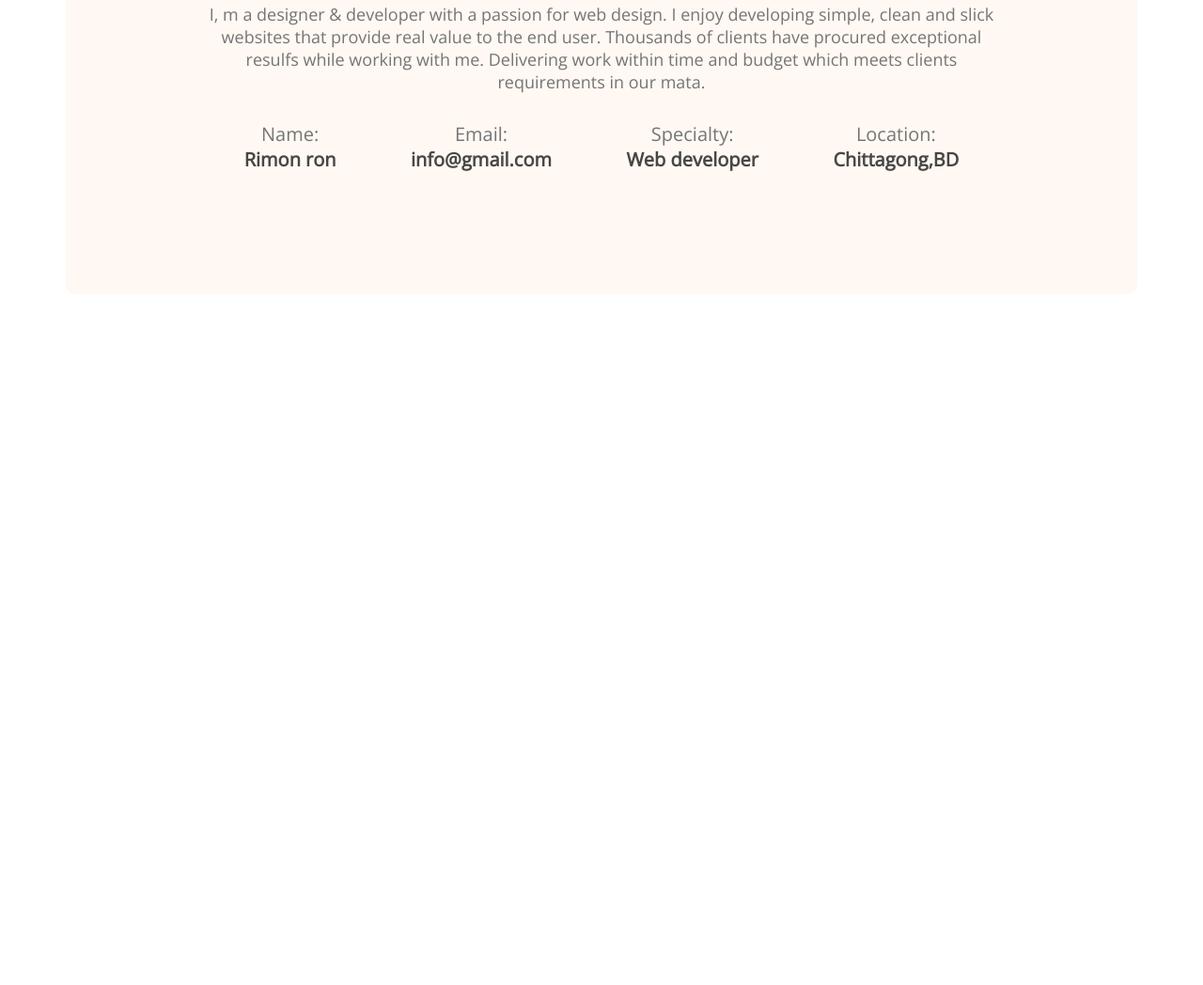
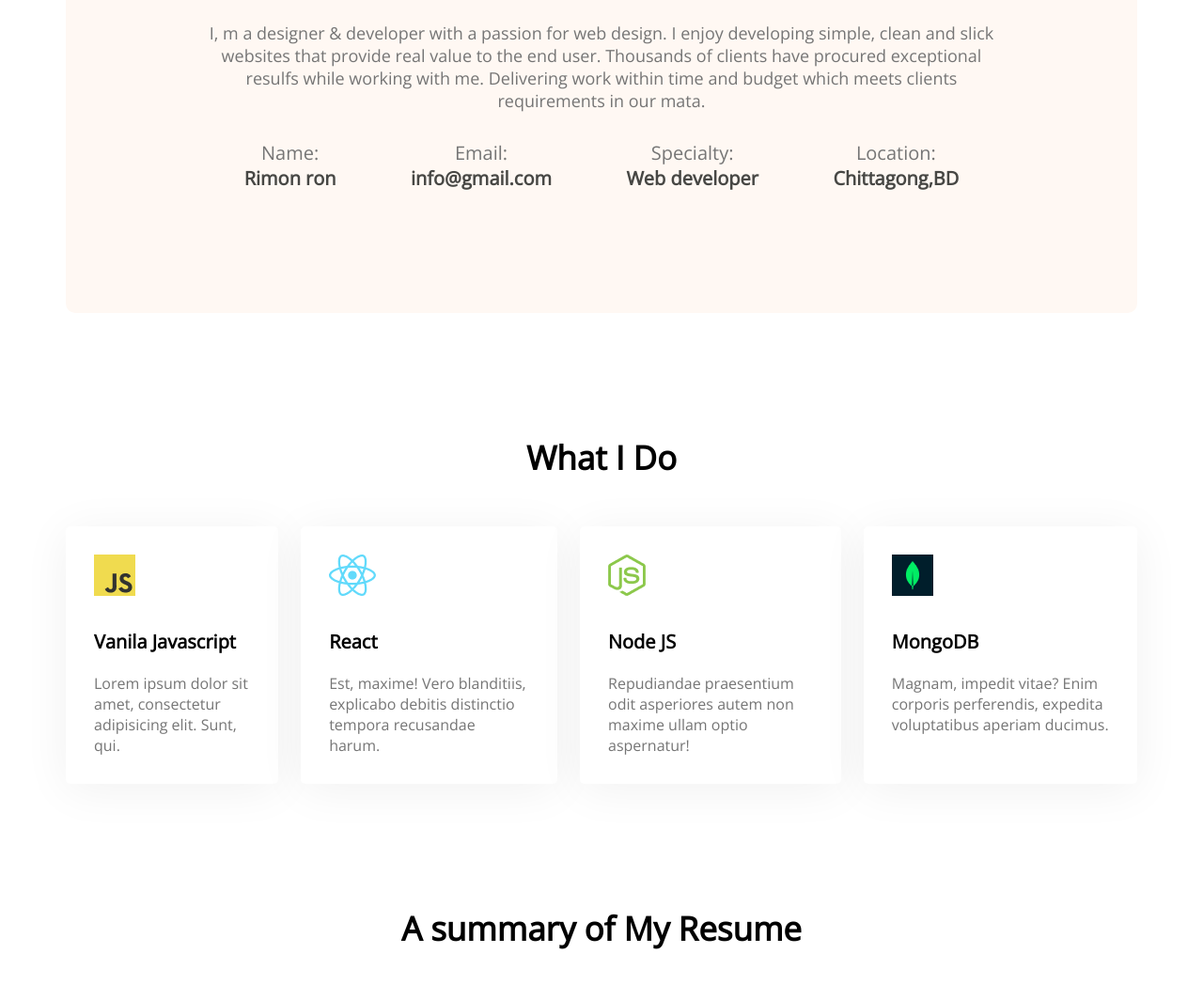
Before and after one commit to Rimon0000/developer-portfolio, a plain HTML site: page index.html in a window 1280 px wide. Shown: the part 1174-2222 px from the top of the page at 94% size. Before the commit the page ends 1487 px from the top, so only its background shows below. Drawn offline with nearby package versions, Linux system fonts and the light colour scheme.

Commit message:
added skills content

```diff
--- a/index.html
+++ b/index.html
@@ -63,6 +63,47 @@
 
             </div>
         </section>
+
+        <!-- what i do section  -->
+        <section class="what-i-do">
+            <h3 class="section-title">What I Do</h3>
+
+            <div class="skills-container">
+                <div class="skill">
+                    <img src="images/icons/js.png" alt="">
+                    <p class="skill-title">Vanila Javascript</p>
+                    <p class="skill-description">Lorem ipsum dolor sit amet, consectetur adipisicing elit. Sunt, qui.</p>
+                </div>
+                <div class="skill">
+                    <img src="images/icons/react.png" alt="">
+                    <p class="skill-title">React</p>
+                    <p class="skill-description">Est, maxime! Vero blanditiis, explicabo debitis distinctio tempora recusandae harum.</p>
+                </div>
+                <div class="skill">
+                    <img src="images/icons/nodejs.png" alt="">
+                    <p class="skill-title">Node JS</p>
+                    <p class="skill-description">Repudiandae praesentium odit asperiores autem non maxime ullam optio aspernatur!</p>
+                </div>
+                <div class="skill">
+                    <img src="images/icons/mongo.png" alt="">
+                    <p class="skill-title">MongoDB</p>
+                    <p class="skill-description">Magnam, impedit vitae? Enim corporis perferendis, expedita voluptatibus aperiam ducimus.</p>
+                </div>
+            </div>
+        </section>
+
+        <!-- resume section  -->
+        <section class="resume">
+            <h3 class="section-title">A summary of My Resume</h3>
+            <div class="resume-content">
+                <div>
+
+                </div>
+                <div>
+
+                </div>
+            </div>
+        </section>
     </main>
     <footer>
 
--- a/styles/portfolio.css
+++ b/styles/portfolio.css
@@ -71,10 +71,13 @@ main{
     max-width: 1140px;
     margin: 0 auto;
 }
+section{
+    margin-top: 130px;
+}
+
 
 /* about section styles */
 .about{
-    margin-top: 130px;
     background: #FFF8F3;
     border-radius: 10px;
     padding: 130px 150px;
@@ -83,9 +86,10 @@ main{
 }
 .section-title{
 
-    margin-bottom: 30px;
+    margin-bottom: 50px;
     font-weight: 700;
     font-size: 35px;
+    text-align: center;
 
 }
 .section-description{
@@ -109,3 +113,26 @@ main{
     color: #474744;
 
 }
+
+/* what i do styles */
+.skills-container{
+    display: flex;
+    gap: 24px;
+}
+.skill{
+    background: #FFFFFF;
+    box-shadow: 0px 6px 50px rgba(0, 0, 0, 0.06);
+    border-radius: 5px;
+    padding: 30px;
+}
+.skill-title{
+    font-weight: 700;
+    font-size: 20px;
+    margin-top: 30px;
+    margin-bottom: 20px;
+}
+.skill-description{
+    color: #757575;
+}
+
+/* resume styles  */
```
